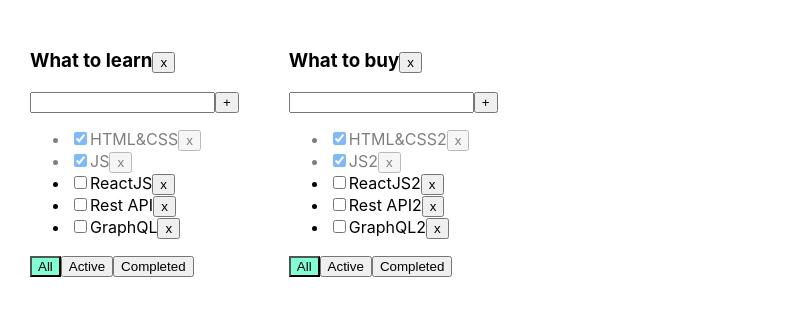
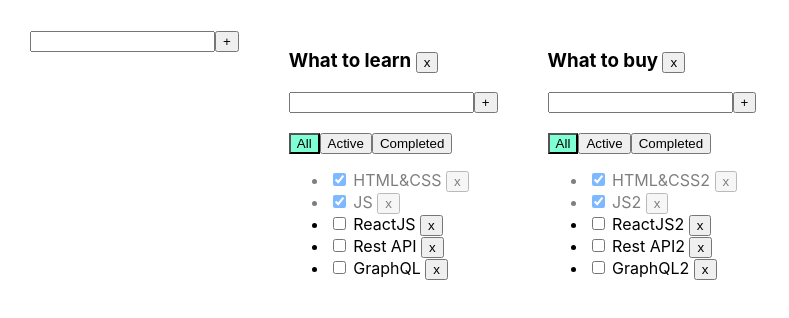
Before and after one commit to AlexNewHere/Todo-list, a React (Create React App) app: page / in a window 1280 px wide. Shown: the top 318 px of the page, without its empty margins (0-789 px from the left). Built offline with nearby package versions, Linux system fonts and the light colour scheme.

Commit message:
editable

```diff
--- a/src/App.css
+++ b/src/App.css
@@ -22,3 +22,7 @@
 .is-done {
   opacity: 0.5;
 }
+
+.styleButton > button {
+  margin-top: 20px;
+}
--- a/src/App.tsx
+++ b/src/App.tsx
@@ -1,7 +1,8 @@
 import React, {useState} from 'react';
 import './App.css';
-import {TaskType, Todolist} from './Todolist';
+import {Todolist} from './Todolist';
 import {v1} from 'uuid';
+import {FullInput} from './Components/FullInput';
 
 export type FilterValuesType = 'all' | 'active' | 'completed';
 
@@ -38,6 +39,16 @@
         ]
     });
 
+    const editTodoList = (todolistId: string, newTitle: string) => {
+        setTodolists(todoLists.map(el=>el.id=== todolistId ? {...el, title: newTitle} : el))
+    }
+
+    const addTodoList = (title: string) => {
+        let newId = v1();
+        setTodolists([{id: newId, title: title, filter: 'all'}, ...todoLists])
+        setTasks({...tasks, [newId]: []})
+    }
+
     const removeTodolist = (todolistId: string) => {
         setTodolists(todoLists.filter(tl => tl.id !== todolistId))
         delete tasks[todolistId];
@@ -59,18 +70,23 @@
     function changeFilter(todolistId: string, value: FilterValuesType) {
         setTodolists(todoLists.map(el => (el.id === todolistId) ? {...el, filter: value} : el))
     }
+    const editTask = (todolistId: string, taskId: string, newTitle: string) => {
+        setTasks( {...tasks, [todolistId]: tasks[todolistId].map(el=>el.id===taskId? {...el, title: newTitle}: el)})
+    }
 
     return (
+
         <div className="App">
+            <FullInput callback={addTodoList}/>
             {todoLists.map((el) => {
 
                 let tasksForTodolist = tasks[el.id];
 
                 if (el.filter === 'active') {
-                    tasksForTodolist = tasks[el.id].filter(t => t.isDone === false);
+                    tasksForTodolist = tasks[el.id].filter(t => !t.isDone);
                 }
                 if (el.filter === 'completed') {
-                    tasksForTodolist = tasks[el.id].filter(t => t.isDone === true);
+                    tasksForTodolist = tasks[el.id].filter(t => t.isDone);
                 }
 
                 return (
@@ -85,6 +101,8 @@
                         changeTaskStatus={changeStatus}
                         filter={el.filter}
                         removeTodolist={removeTodolist}
+                        editTodoList={editTodoList}
+                        editTask={editTask}
                     />
                 )
             })
--- /dev/null
+++ b/src/Components/EditableSapn.tsx
@@ -0,0 +1,27 @@
+import React, {ChangeEvent, useState} from 'react';
+
+type EditableSpanPropsType = {
+    title: string;
+    callback: (newTitle: string) => void
+};
+
+export const EditableSpan = (props: EditableSpanPropsType) => {
+
+    let [editMode, setEditMode] = useState<boolean>(false);
+    let [newTitle, setTitle] = useState<string>(props.title)
+
+    const onDoubleClickHandler = () => {
+        setEditMode(!editMode);
+        props.callback(newTitle)
+    }
+
+    const onChangeHandler = (e: ChangeEvent<HTMLInputElement>) => {
+        setTitle(e.currentTarget.value)
+    }
+
+    return (
+        editMode
+            ? <input value={newTitle} onChange={onChangeHandler} autoFocus onBlur={onDoubleClickHandler} />
+            : <span onDoubleClick={onDoubleClickHandler}> {props.title} </span>
+    );
+};
--- /dev/null
+++ b/src/Components/FullInput.tsx
@@ -0,0 +1,42 @@
+import React, {ChangeEvent, KeyboardEvent, useState} from 'react';
+
+type FullInputType = {
+    callback: (title: string) => void
+}
+
+export const FullInput = (props: FullInputType) => {
+    let [title, setTitle] = useState<string>("")
+    let [error, setError] = useState<string | null>(null)
+
+    const addTask = () => {
+        if (title.trim() !== "") {
+            props.callback(title.trim());
+            setTitle("");
+        } else {
+            setError("Title is required");
+        }
+    }
+
+    const onChangeHandler = (e: ChangeEvent<HTMLInputElement>) => {
+        setTitle(e.currentTarget.value)
+    }
+
+    const onKeyPressHandler = (e: KeyboardEvent<HTMLInputElement>) => {
+        setError(null);
+        if (e.key === "Enter") {
+            addTask();
+        }
+    }
+
+    return (
+        <div>
+            <input value={title}
+                   onChange={onChangeHandler}
+                   onKeyPress={onKeyPressHandler}
+                   className={error ? "error" : ""}
+            />
+            <button onClick={addTask}>+</button>
+            {error && <div className="error-message">{error}</div>}
+        </div>
+    );
+};
--- a/src/Todolist.tsx
+++ b/src/Todolist.tsx
@@ -1,5 +1,7 @@
-import React, {ChangeEvent, KeyboardEvent, useState} from 'react';
+import React, {ChangeEvent} from 'react';
 import {FilterValuesType} from './App';
+import {FullInput} from './Components/FullInput';
+import {EditableSpan} from './Components/EditableSapn';
 
 export type TaskType = {
     id: string
@@ -11,86 +13,76 @@
     todolistId: string
     title: string
     tasks: Array<TaskType>
-    removeTask: (todolistId: string  ,taskId: string) => void
-    changeFilter: (todolistId: string ,value: FilterValuesType) => void
+    removeTask: (todolistId: string, taskId: string) => void
+    changeFilter: (todolistId: string, value: FilterValuesType) => void
     addTask: (todolistId: string, title: string) => void
     changeTaskStatus: (todolistId: string, taskId: string, isDone: boolean) => void
     filter: FilterValuesType
     removeTodolist: (todolistId: string) => void
+    editTodoList: (todolistId: string, newTitle: string) => void
+    editTask: (todolistId: string, taskId: string, newTitle: string) => void
 }
 
 export function Todolist(props: PropsType) {
 
-    let [title, setTitle] = useState("")
-    let [error, setError] = useState<string | null>(null)
-
-    const addTask = () => {
-        if (title.trim() !== "") {
-            props.addTask(props.todolistId ,title.trim());
-            setTitle("");
-        } else {
-            setError("Title is required");
-        }
-    }
-
-    const onChangeHandler = (e: ChangeEvent<HTMLInputElement>) => {
-        setTitle(e.currentTarget.value)
-    }
-
-    const onKeyPressHandler = (e: KeyboardEvent<HTMLInputElement>) => {
-        setError(null);
-        if (e.key === "Enter") {
-            addTask();
-        }
-    }
-
-    const onAllClickHandler = () => props.changeFilter(props.todolistId, "all");
-    const onActiveClickHandler = () => props.changeFilter(props.todolistId,"active");
-    const onCompletedClickHandler = () => props.changeFilter(props.todolistId,"completed");
+    const onAllClickHandler = () => props.changeFilter(props.todolistId, 'all');
+    const onActiveClickHandler = () => props.changeFilter(props.todolistId, 'active');
+    const onCompletedClickHandler = () => props.changeFilter(props.todolistId, 'completed');
 
     const removeTodolistHandler = () => {
         props.removeTodolist(props.todolistId);
     }
 
+    const addTaskHandler = (title: string) => {
+        props.addTask(props.todolistId, title);
+    }
+    const changeTodoTitle = (newTitle: string) => {
+        props.editTodoList(props.todolistId, newTitle);
+    }
+
+    const editTaskHandler = (id: string, title: string) => {
+        props.editTask(props.todolistId, id, title);
+    }
+
     return <div>
         <h3>
-            {props.title}
-        <button onClick={removeTodolistHandler}  >x</button>
+            <EditableSpan title={props.title} callback={changeTodoTitle}/>
+            <button onClick={removeTodolistHandler}>x</button>
         </h3>
         <div>
-            <input value={title}
-                   onChange={onChangeHandler}
-                   onKeyPress={onKeyPressHandler}
-                   className={error ? "error" : ""}
-            />
-            <button onClick={addTask}>+</button>
-            {error && <div className="error-message">{error}</div>}
+
+            <FullInput callback={addTaskHandler}/>
+
+        </div>
+        <div className="styleButton">
+            <button className={props.filter === 'all' ? 'active-filter' : ''}
+                    onClick={onAllClickHandler}>All
+            </button>
+            <button className={props.filter === 'active' ? 'active-filter' : ''}
+                    onClick={onActiveClickHandler}>Active
+            </button>
+            <button className={props.filter === 'completed' ? 'active-filter' : ''}
+                    onClick={onCompletedClickHandler}>Completed
+            </button>
         </div>
         <ul>
             {
                 props.tasks.map(t => {
                     const onClickHandler = () => props.removeTask(props.todolistId, t.id)
                     const onChangeHandler = (e: ChangeEvent<HTMLInputElement>) => {
-                        props.changeTaskStatus(props.todolistId ,t.id, e.currentTarget.checked);
+                        props.changeTaskStatus(props.todolistId, t.id, e.currentTarget.checked);
                     }
 
-                    return <li key={t.id} className={t.isDone ? "is-done" : ""}>
+                    return <li key={t.id} className={t.isDone ? 'is-done' : ''}>
                         <input type="checkbox"
                                onChange={onChangeHandler}
                                checked={t.isDone}/>
-                        <span>{t.title}</span>
+                        <EditableSpan title={t.title} callback={(title) => editTaskHandler(t.id, title)}/>
                         <button onClick={onClickHandler}>x</button>
                     </li>
                 })
             }
         </ul>
-        <div>
-            <button className={props.filter === 'all' ? "active-filter" : ""}
-                    onClick={onAllClickHandler}>All</button>
-            <button className={props.filter === 'active' ? "active-filter" : ""}
-                onClick={onActiveClickHandler}>Active</button>
-            <button className={props.filter === 'completed' ? "active-filter" : ""}
-                onClick={onCompletedClickHandler}>Completed</button>
-        </div>
+
     </div>
 }
```
